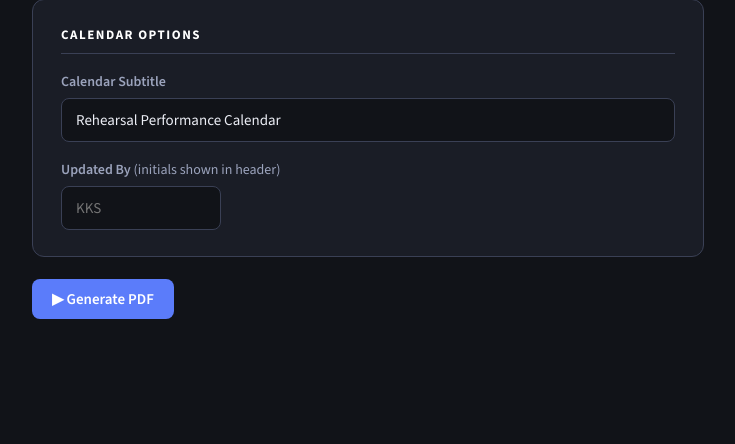
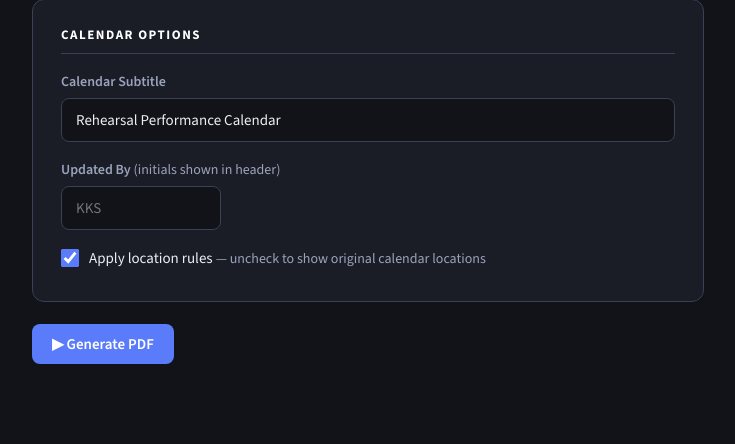
Before and after one commit to kdav81/propared_displays_beta, a Flask app: page /print-calendar in a window 1280 px wide. Shown: the part 612-1056 px from the top of the page, without its empty margins (272-1007 px from the left). Before the commit the page ends 931 px from the top, so only its background shows below. Run offline with Flask 3, Linux system fonts and the light colour scheme; data that the repository does not hold is empty.

Commit message:
Add location rules toggle to print calendar
Checkbox in Calendar Options lets you turn off location rule
substitution to see the raw original calendar locations.
Affects both the HTML preview and the generated PDF.

Co-Authored-By: Claude Sonnet 4.6 <noreply@anthropic.com>

```diff
--- a/server.py
+++ b/server.py
@@ -1091,7 +1091,7 @@ def api_generate_calendar_pdf():
     multi_show   = bool(data.get('multiShow', len(show_ids) > 1))
     shows          = load_print_shows()
     tag_colors     = load_tags()
-    location_rules = load_location_rules()
+    location_rules = load_location_rules() if data.get('applyLocationRules', True) else []
 
     try:
         if cal_type == 'weekly':
--- a/templates/print_calendar.html
+++ b/templates/print_calendar.html
@@ -173,9 +173,16 @@ body{background:var(--bg);color:var(--text);font-family:'Source Sans 3',sans-ser
       <label>Calendar Subtitle</label>
       <input id="calSubtitle" type="text" placeholder="Rehearsal Performance Calendar" value="Rehearsal Performance Calendar">
     </div>
-    <div class="field" style="margin-bottom:0">
+    <div class="field">
       <label>Updated By <span style="font-weight:400;color:var(--muted)">(initials shown in header)</span></label>
       <input id="updatedBy" type="text" placeholder="KKS" style="max-width:160px">
+    </div>
+    <div class="field" style="margin-bottom:0">
+      <label style="display:flex;align-items:center;gap:10px;cursor:pointer;font-size:15px;font-weight:400;color:var(--text)">
+        <input type="checkbox" id="applyLocRules" checked
+               style="width:18px;height:18px;accent-color:var(--accent);cursor:pointer;flex-shrink:0">
+        <span>Apply location rules <span style="color:var(--muted);font-size:14px">&mdash; uncheck to show original calendar locations</span></span>
+      </label>
     </div>
   </div>
 
@@ -332,6 +339,7 @@ function cleanTitle(title){
 }
 
 function cleanLocation(loc){
+  if(!document.getElementById('applyLocRules').checked) return loc;
   var cleaned=loc.replace(/\s*\([^)]*\)/g,'').trim();
   for(var i=0;i<LOCATION_RULES.length;i++){
     var rule=LOCATION_RULES[i];
@@ -706,9 +714,10 @@ async function generate(){
     startDate  : document.getElementById('startDate').value,
     endDate    : document.getElementById('endDate').value,
     updatedBy  : document.getElementById('updatedBy').value.trim(),
-    calSubtitle: calSubtitle,
-    customNotes: {},
-    multiShow  : selectedIds.length>1,
+    calSubtitle        : calSubtitle,
+    customNotes        : {},
+    multiShow          : selectedIds.length>1,
+    applyLocationRules : document.getElementById('applyLocRules').checked,
   };
   _lastOpts=pdfOpts;
 
```
